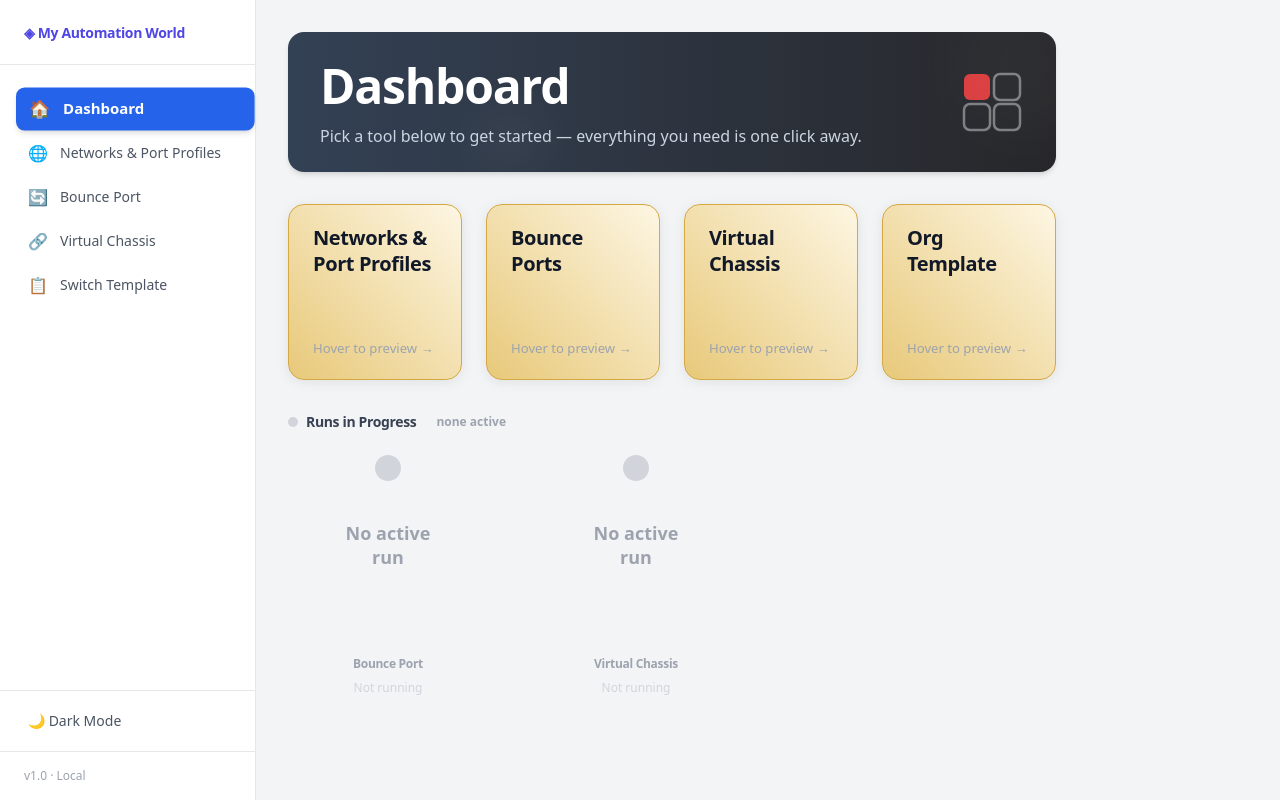
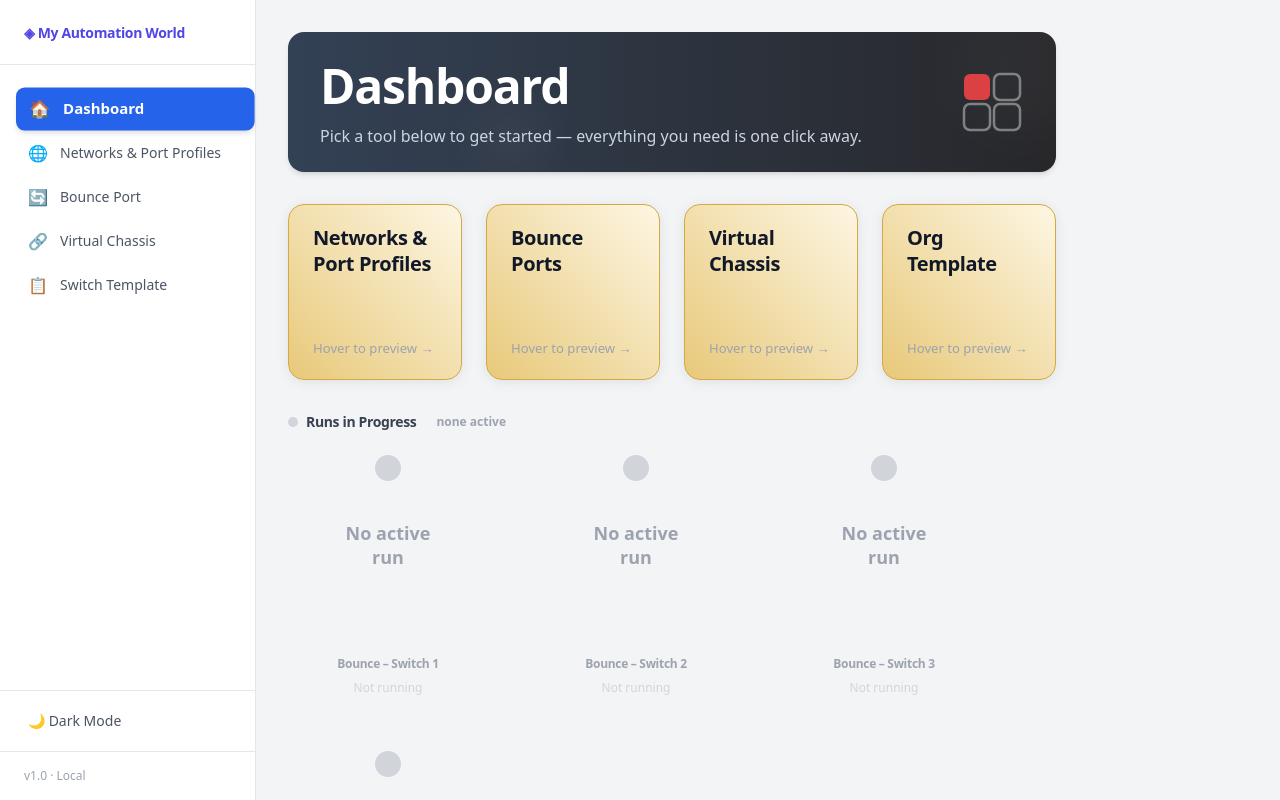
Before and after one commit to amruthasatishkumar/Vkhot-Development, a React (Vite) app in the folder dashboard-app/frontend/: page / in a window 1280 px wide. Built offline with nearby package versions, Linux system fonts and the light colour scheme.

Commit message:
donut fix

```diff
--- a/dashboard-app/frontend/src/pages/DashboardHome.jsx
+++ b/dashboard-app/frontend/src/pages/DashboardHome.jsx
@@ -160,9 +160,10 @@ function useRunsInProgress() {
     function read() {
       const result = [];
 
-      // Bounce Port — localStorage
+      // Bounce Port — localStorage (3 switches)
+      ['bounce_session_1', 'bounce_session_2', 'bounce_session_3'].forEach((storageKey, idx) => {
         try {
-        const saved = JSON.parse(localStorage.getItem('bounce_session'));
+          const saved = JSON.parse(localStorage.getItem(storageKey));
           if (saved && saved.endTime > Date.now()) {
             const totalSecs = saved.durationMins * 60;
             const remaining = Math.max(0, (saved.endTime - Date.now()) / 1000);
@@ -170,8 +171,8 @@ function useRunsInProgress() {
             const remMins   = Math.floor(remaining / 60);
             const remSecs   = Math.round(remaining % 60);
             result.push({
-            key:    'bounce',
-            label:  'Bounce Port',
+              key:    `bounce_${idx + 1}`,
+              label:  `Bounce – Switch ${idx + 1}`,
               sub:    saved.switchInfo?.name || 'Running',
               pct,
               detail: `${remMins}m ${String(remSecs).padStart(2, '0')}s remaining`,
@@ -180,6 +181,7 @@ function useRunsInProgress() {
             });
           }
         } catch { /* ignore */ }
+      });
 
       // VC Automation — sessionStorage
       try {
@@ -215,8 +217,10 @@ function useRunsInProgress() {
 
 // Static slot definitions — always shown
 const RUN_SLOTS = [
-  { key: 'bounce', label: 'Bounce Port',     page: 'bounce-port',      idleColor: '#10b981', idleTrack: '#d1fae5' },
-  { key: 'vc',     label: 'Virtual Chassis', page: 'virtual-chassis',  idleColor: '#6366f1', idleTrack: '#e0e7ff' },
+  { key: 'bounce_1', label: 'Bounce – Switch 1', page: 'bounce-port', idleColor: '#10b981', idleTrack: '#d1fae5' },
+  { key: 'bounce_2', label: 'Bounce – Switch 2', page: 'bounce-port', idleColor: '#10b981', idleTrack: '#d1fae5' },
+  { key: 'bounce_3', label: 'Bounce – Switch 3', page: 'bounce-port', idleColor: '#10b981', idleTrack: '#d1fae5' },
+  { key: 'vc',       label: 'Virtual Chassis',   page: 'virtual-chassis', idleColor: '#6366f1', idleTrack: '#e0e7ff' },
 ];
 
 // ── Runs In Progress section ─────────────────────────────────────────────────
```
Lines whose indentation alone changed are shown as unchanged.
